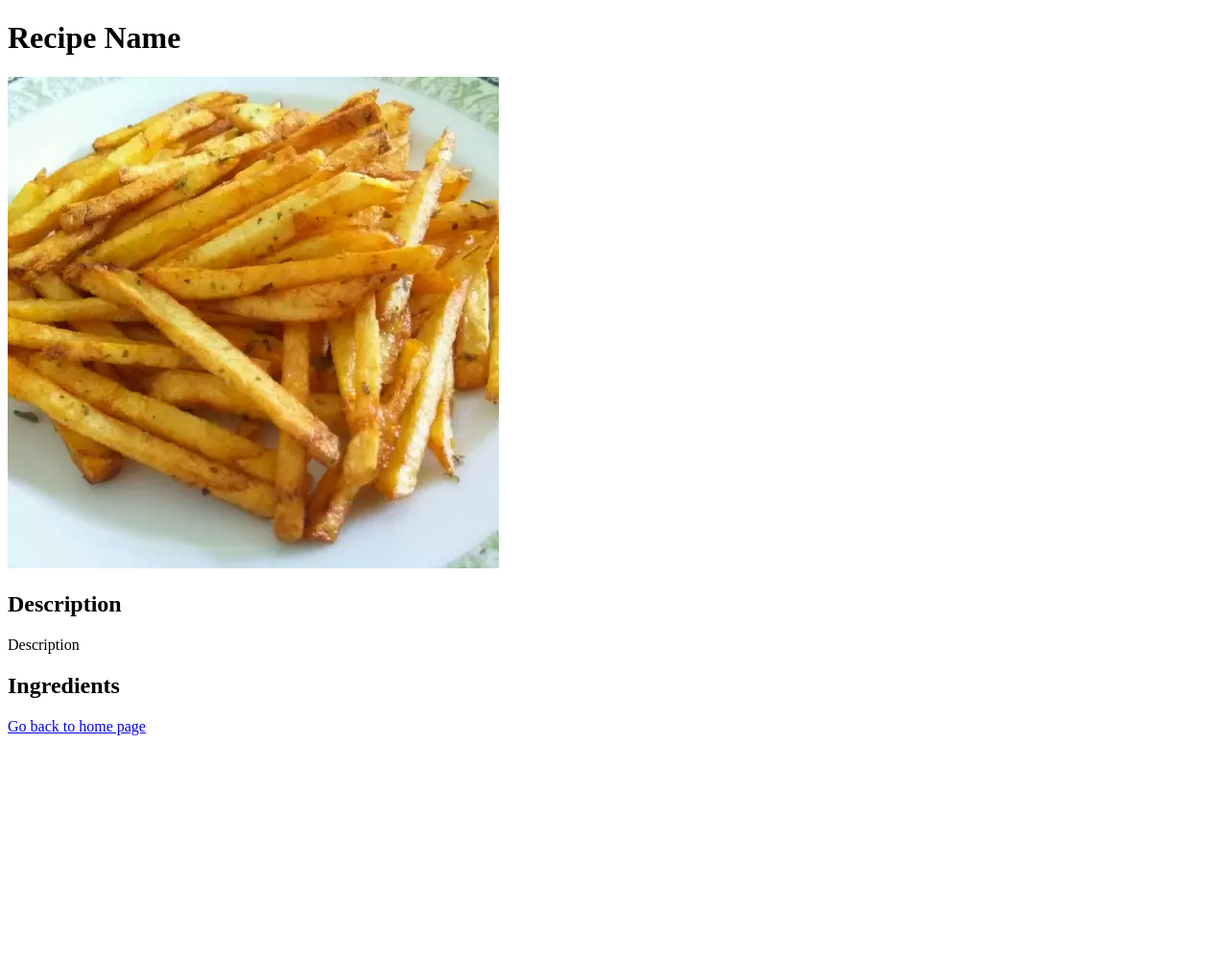
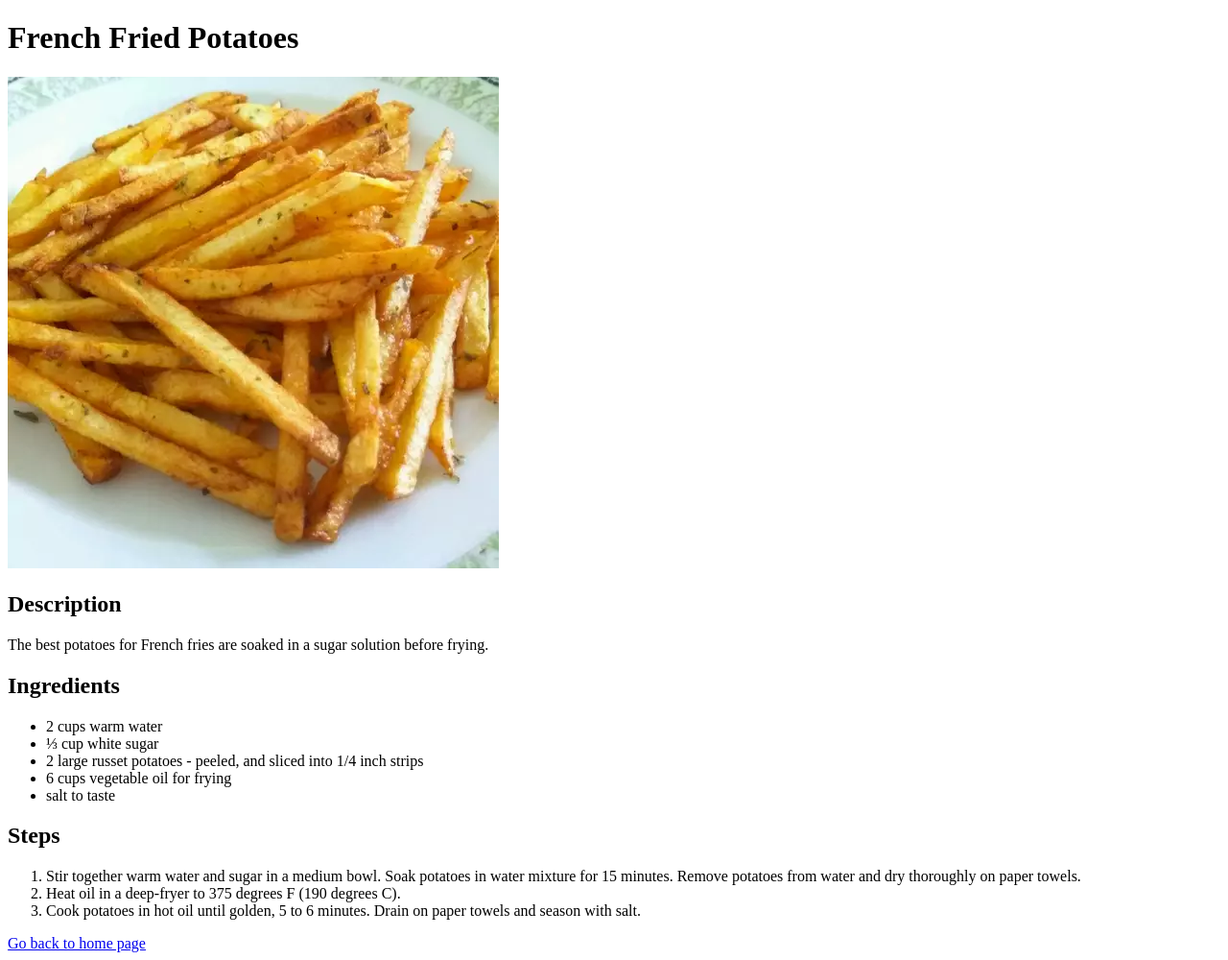
Before and after one commit to viniciusmonteirosantos/odin-recipes, a plain HTML site: page recipes/fried_potatoes.html in a window 1280 px wide. Shown: the whole page at 96% size. Before the commit the page ends 800 px from the top, so only its background shows below. Drawn offline with Linux system fonts and the light colour scheme.

Commit message:
Made third recipe page and delete example.html

```diff
--- a/recipes/fried_potatoes.html
+++ b/recipes/fried_potatoes.html
@@ -3,17 +3,31 @@
 <head>
     <meta charset="UTF-8">
     <meta name="viewport" content="width=device-width, initial-scale=1.0">
-    <title>Recipe Name</title>
+    <title>French Fried Potatoes</title>
 </head>
 <body>
-    <h1>Recipe Name</h1>
-    <img src="../images/potatoes.webp" alt="">
+    <h1>French Fried Potatoes</h1>
+    <img src="../images/potatoes.webp" alt="Fried potatoes">
     <h2>Description</h2>
-    <p>Description</p>
+    <p>The best potatoes for French fries are soaked in a sugar solution before frying.</p>
     <h2>Ingredients</h2>
     <ul>
-
+        <li>2 cups warm water</li>
+        <li>⅓ cup white sugar</li>
+        <li>2 large russet potatoes - peeled, and sliced into 1/4 inch strips</li>
+        <li>6 cups vegetable oil for frying</li>
+        <li>salt to taste</li>
     </ul>
-    <a href="#">Go back to home page</a>
+    <h2>Steps</h2>
+    <ol>
+        <li>Stir together warm water and sugar in a medium bowl. Soak potatoes in water
+            mixture for 15 minutes. Remove potatoes from water and dry thoroughly on paper
+            towels.</li>
+        <li>Heat oil in a deep-fryer to 375 degrees F (190 degrees C).</li>
+        <li>Cook potatoes in hot oil until golden, 5 to 6 minutes. Drain on paper towels
+            and season with salt.
+        </li>
+    </ol>
+    <a href="../index.html">Go back to home page</a>
 </body>
 </html>
```
Also changed, not shown: recipes/example.html (deleted, +0 -19 lines).
